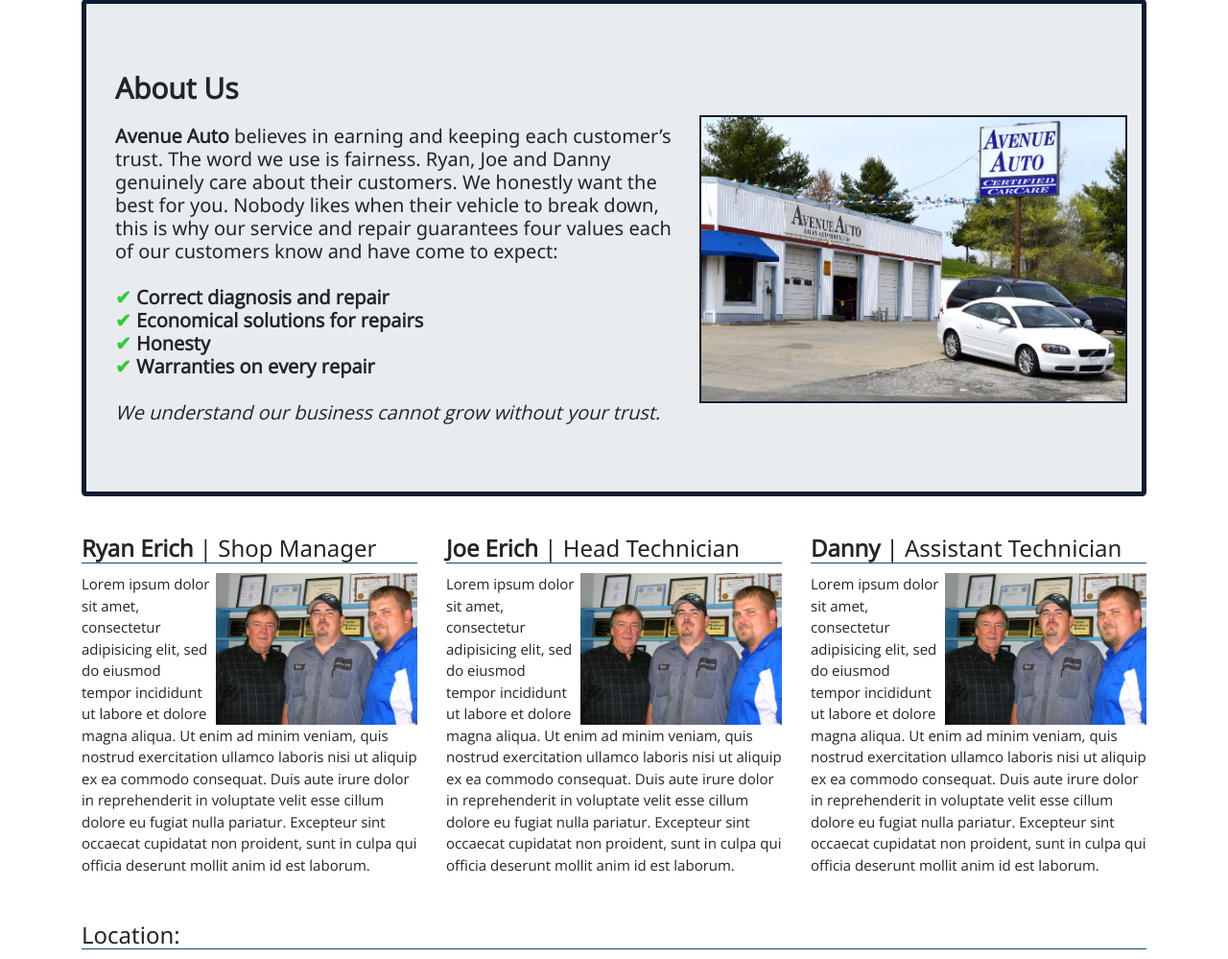
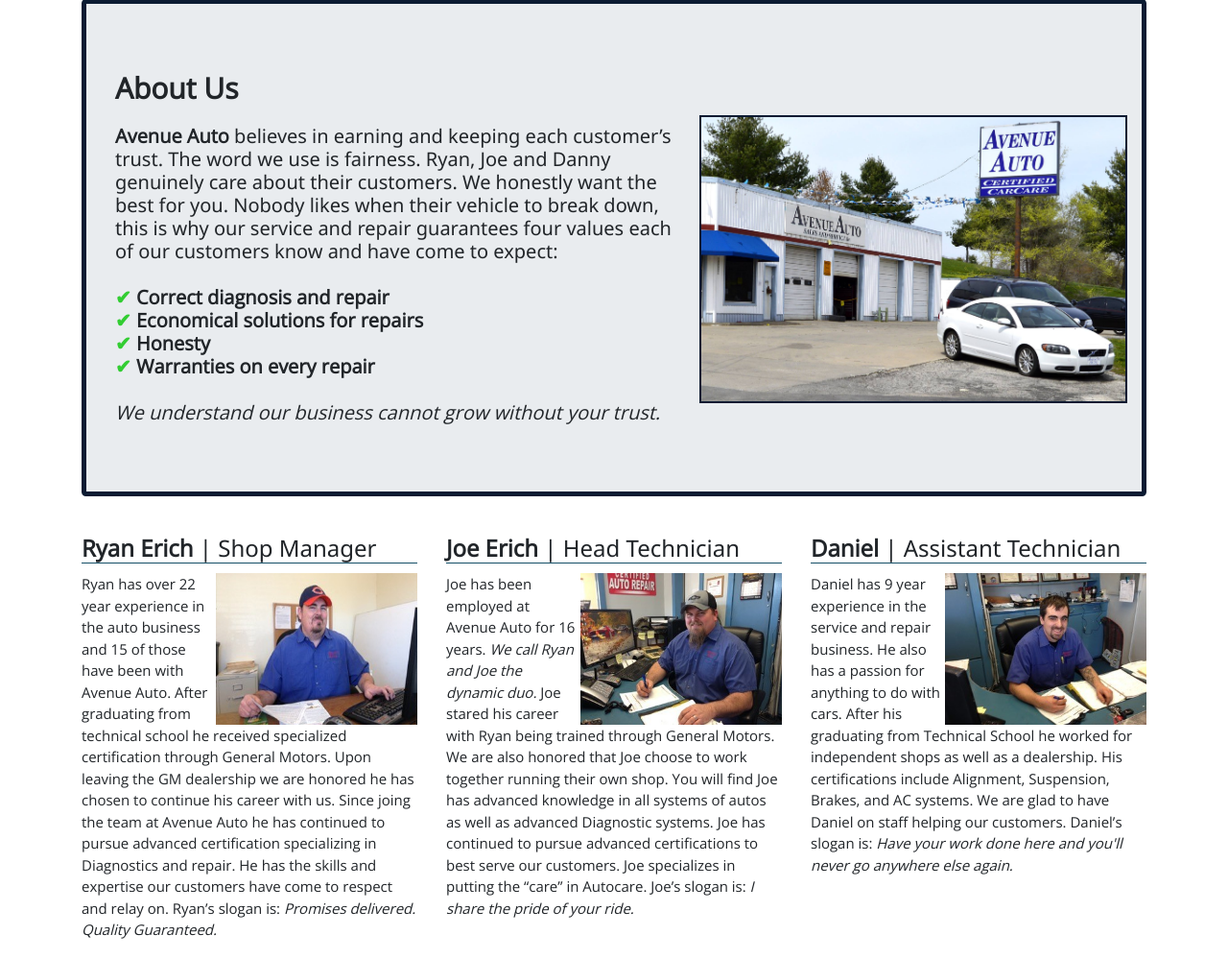
Before and after one commit to koopaconn/avenueauto, a Django app: page /about/ in a window 1280 px wide. Shown: the part 181-1180 px from the top of the page at 96% size. Run offline with Django 3.2, Linux system fonts and the light colour scheme; some libraries are stand-ins or nearby versions.

Commit message:
fifth draft

```diff
--- a/info_app/models.py
+++ b/info_app/models.py
@@ -13,7 +13,7 @@
     vin = models.CharField(max_length=128)
     MSRP = models.CharField(max_length=128)
     savings = models.CharField(max_length=128)
-    moreinfo = models.CharField(max_length=512)
+    moreinfo = models.TextField(max_length=2048)
     headpic = models.ImageField()
 
     def __str__(self):
--- a/info_app/templates/info_app/about.html
+++ b/info_app/templates/info_app/about.html
@@ -42,22 +42,32 @@
     <div class="row">
       <div class="col-md-4">
         <h3><b>Ryan Erich</b> | Shop Manager</h3>
-        <img src="{% static 'info_app/images/joe_ryan.jpg' %}" alt="" class="img-fluid" align="right">
-        <p>Lorem ipsum dolor sit amet, consectetur adipisicing elit, sed do eiusmod tempor incididunt ut labore et dolore magna aliqua. Ut enim ad minim veniam, quis nostrud exercitation ullamco laboris nisi ut aliquip ex ea commodo consequat. Duis
-          aute irure dolor in reprehenderit in voluptate velit esse cillum dolore eu fugiat nulla pariatur. Excepteur sint occaecat cupidatat non proident, sunt in culpa qui officia deserunt mollit anim id est laborum.</p>
-
+        <img src="{% static 'info_app/images/ryan.jpg' %}" alt="" class="img-fluid" align="right">
+        <p>Ryan has over 22 year experience in the auto business and 15 of those have been with Avenue Auto.
+          After graduating from technical school he received specialized certification through General Motors.
+          Upon leaving the GM dealership we are honored he has chosen to continue his career with us.
+          Since joing the team at Avenue Auto he has continued to pursue advanced certification specializing in Diagnostics and repair.
+          He has the skills and expertise our customers have come to respect and relay on. Ryan’s slogan is:
+          <em>Promises delivered. Quality Guaranteed.</em></p>
       </div>
       <div class="col-md-4">
         <h3><b>Joe Erich</b> | Head Technician</h3>
-        <img src="{% static 'info_app/images/joe_ryan.jpg' %}" alt="" class="img-fluid" align="right">
-        <p>Lorem ipsum dolor sit amet, consectetur adipisicing elit, sed do eiusmod tempor incididunt ut labore et dolore magna aliqua. Ut enim ad minim veniam, quis nostrud exercitation ullamco laboris nisi ut aliquip ex ea commodo consequat. Duis
-          aute irure dolor in reprehenderit in voluptate velit esse cillum dolore eu fugiat nulla pariatur. Excepteur sint occaecat cupidatat non proident, sunt in culpa qui officia deserunt mollit anim id est laborum.</p>
+        <img src="{% static 'info_app/images/joe.jpg' %}" alt="" class="img-fluid" align="right">
+        <p>Joe has been employed at Avenue Auto for 16 years. <em>We call Ryan and Joe the dynamic duo.</em>
+          Joe stared his career with Ryan being trained through General Motors.
+          We are also honored that Joe choose to work together running their own shop.
+          You will find Joe has advanced knowledge in all systems of autos as well as advanced Diagnostic systems.
+          Joe has continued to pursue advanced certifications to best serve our customers. Joe specializes in putting the “care” in Autocare.
+          Joe’s slogan is: <em>I share the pride of your ride.</em></p>
       </div>
       <div class="col-md-4">
-        <h3><b>Danny</b> | Assistant Technician</h3>
-        <img src="{% static 'info_app/images/joe_ryan.jpg' %}" alt="" class="img-fluid" align="right">
-        <p>Lorem ipsum dolor sit amet, consectetur adipisicing elit, sed do eiusmod tempor incididunt ut labore et dolore magna aliqua. Ut enim ad minim veniam, quis nostrud exercitation ullamco laboris nisi ut aliquip ex ea commodo consequat. Duis
-          aute irure dolor in reprehenderit in voluptate velit esse cillum dolore eu fugiat nulla pariatur. Excepteur sint occaecat cupidatat non proident, sunt in culpa qui officia deserunt mollit anim id est laborum.</p>
+        <h3><b>Daniel</b> | Assistant Technician</h3>
+        <img src="{% static 'info_app/images/danny.jpg' %}" alt="" class="img-fluid" align="right">
+        <p>Daniel has 9 year experience in the service and repair business. He also has a passion for anything to do with cars.
+          After his graduating from Technical School he worked for independent shops as well as a dealership.
+          His certifications include Alignment, Suspension, Brakes, and AC systems.
+          We are glad to have Daniel on staff helping our customers.
+          Daniel’s slogan is: <em>Have your work done here and you'll never go anywhere else again.</em></p>
       </div>
     </div>
   </div>
--- a/info_app/templates/info_app/detail.html
+++ b/info_app/templates/info_app/detail.html
@@ -34,7 +34,9 @@
         <li><strong>Savings:</strong> {{car_details.savings}}</li>
       </ul>
     </span>
-    <p><strong>Features:</strong> {{car_details.moreinfo}}</p>
+    <p><strong>Features and trim level:</strong></p>
+    <p>{{car_details.moreinfo|linebreaks}}</p>
+    <p><b>The {{car_details.make}} {{car_details.model}} is backed by a 6-month or 6,000 mile warranty.</b></p>
 
   </div>
 </div>
```
Also changed, not shown: db.sqlite3, info_app/migrations/0015_auto_20181227_1449.py (added), info_app/migrations/0016_auto_20181227_1455.py (added), info_app/migrations/0017_auto_20181227_1458.py (added), info_app/migrations/0018_auto_20181227_1459.py (added), info_app/static/info_app/images/danny.jpg (added), info_app/static/info_app/images/joe.jpg (added), info_app/static/info_app/images/ryan.jpg (added), 4 other files.
